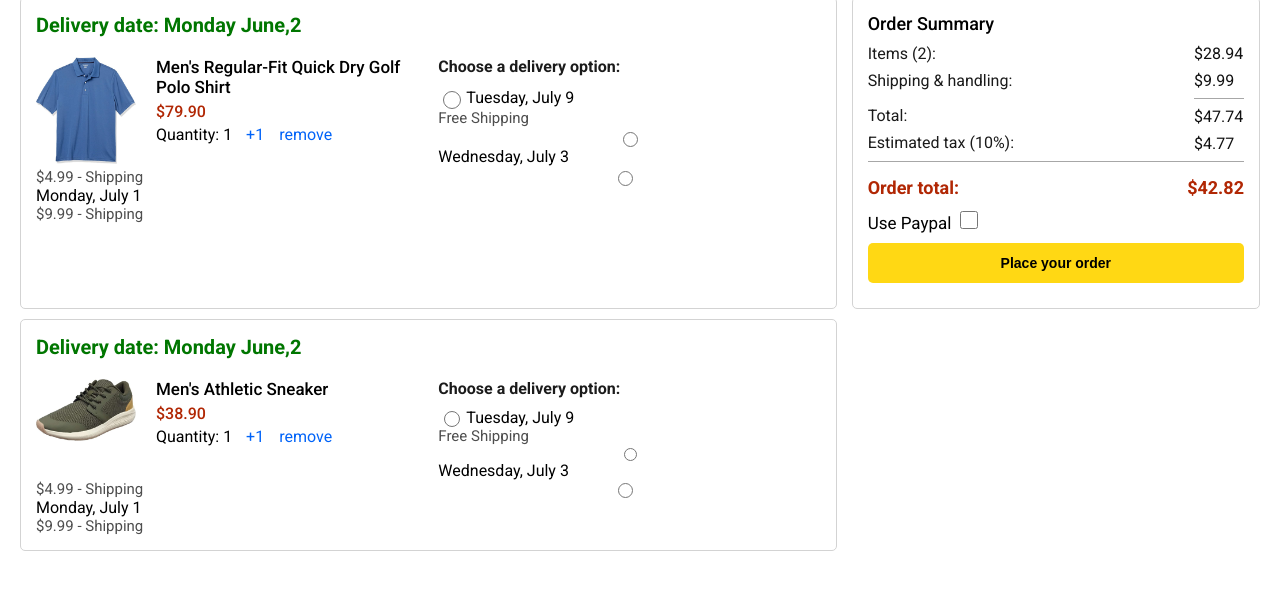
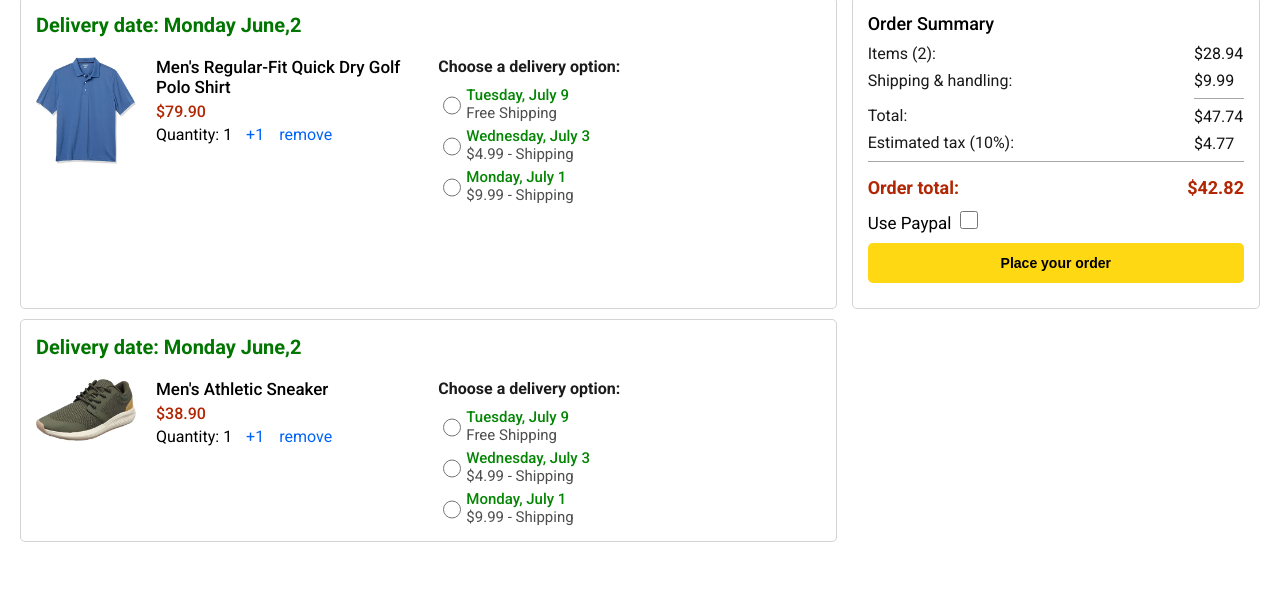
Before and after one commit to Vishal-Bisht/My-Project, a plain HTML site: page checkout.html in a window 1280 px wide. Shown: the part 143-732 px from the top of the page. Drawn offline with Linux system fonts and the light colour scheme.

Commit message:
files url modifications in the codes

```diff
--- a/data/cart_items.js
+++ b/data/cart_items.js
@@ -1,13 +1,15 @@
 export const cart_items = [{
   delivery_date: 'Monday June,2',
-  image: '../images/products/men-golf-polo-t-shirt-blue.jpg',
-  name: "Men's Regular-Fit Quick Dry Golf Polo Shirt",
-  price: 7990,
+  ProductId: 1,
+  ProductImage: '../images/products/men-golf-polo-t-shirt-blue.jpg',
+  ProductName: "Men's Regular-Fit Quick Dry Golf Polo Shirt",
+  ProductPrice: 7990,
   quantity: 1
 },{
   delivery_date: 'Monday June,2',
-  image: '../images/products/men-athletic-shoes-green.jpg',
-  name: "Men's Athletic Sneaker",
-  price: 3890,
+  ProductId: 2,
+  ProductImage: '../images/products/men-athletic-shoes-green.jpg',
+  ProductName: "Men's Athletic Sneaker",
+  ProductPrice: 3890,
   quantity: 1
 }];
--- a/data/products.js
+++ b/data/products.js
@@ -2,7 +2,7 @@ import {generateId} from '../scripts/uniqueId_generator.js';
 
 export const product = [{
   id: generateId(),
-  image: '../images/products/men-golf-polo-t-shirt-blue.jpg',
+  image: 'images/products/men-golf-polo-t-shirt-blue.jpg',
   name: "Men's Regular-Fit Quick Dry Golf Polo Shirt",
   rating: {
     stars: 4.5,
@@ -11,7 +11,7 @@ export const product = [{
   price: 7990
 },{
   id: generateId(),
-  image: '../images/products/men-athletic-shoes-green.jpg',
+  image: 'images/products/men-athletic-shoes-green.jpg',
   name: "Men's Athletic Sneaker",
   rating: {
     stars: 4,
@@ -20,7 +20,7 @@ export const product = [{
   price: 3890
 },{
   id: generateId(),
-  image: '../images/products/black-2-slot-toaster.jpg',
+  image: 'images/products/black-2-slot-toaster.jpg',
   name: '2 Slot Toaster - Black',
   rating: {
     stars: 5,
@@ -29,7 +29,7 @@ export const product = [{
   price: 1899
 },{
   id: generateId(),
-  image: '../images/products/men-cozy-fleece-zip-up-hoodie-red.jpg',
+  image: 'images/products/men-cozy-fleece-zip-up-hoodie-red.jpg',
     name: "Men's Full-Zip Hooded Fleece Sweatshirt",
     rating: {
       stars: 4.5,
@@ -38,7 +38,7 @@ export const product = [{
     price: 2400
   },{
     id: generateId(),
-    image: '../images/products/men-navigator-sunglasses-brown.jpg',
+    image: 'images/products/men-navigator-sunglasses-brown.jpg',
       name: "Men's Navigator Sunglasses Pilot",
       rating: {
         stars: 3.5,
@@ -47,7 +47,7 @@ export const product = [{
       price: 1690
   },{
     id: generateId(),
-    image: '../images/products/adults-plain-cotton-tshirt-2-pack-teal.jpg',
+    image: 'images/products/adults-plain-cotton-tshirt-2-pack-teal.jpg',
       name: 'Adults Plain Cotton T-Shirt-2 Pack',
       rating: {
         stars: 4.5,
@@ -56,7 +56,7 @@ export const product = [{
       price: 799
   },{
     id: generateId(),
-    image: '../images/products/blackout-curtain-set-beige.webp',
+    image: 'images/products/blackout-curtain-set-beige.webp',
       name: 'Blackout Curtains Set 4-Pack - Beige',
       rating: {
         stars: 4.5,
@@ -65,7 +65,7 @@ export const product = [{
       price: 4599
   },{
     id: generateId(),
-    image: '../images/products/athletic-cotton-socks-6-pairs.jpg',
+    image: 'images/products/athletic-cotton-socks-6-pairs.jpg',
       name: 'Black and Grey Atheletic Cotton Socks',
       rating: {
         stars: 4.5,
@@ -74,7 +74,7 @@ export const product = [{
       price: 1090
   },{
     id: generateId(),
-    image: '../images/products/intermediate-composite-basketball.jpg',
+    image: 'images/products/intermediate-composite-basketball.jpg',
       name: 'Intermediate Size Basketball',
       rating: {
         stars: 4,
@@ -83,7 +83,7 @@ export const product = [{
       price: 2095
   },{
     id: generateId(),
-    image: '../images/products/6-piece-white-dinner-plate-set.jpg',
+    image: 'images/products/6-piece-white-dinner-plate-set.jpg',
       name: '6-Piece White Dinner Plate Set',
       rating: {
         stars: 4,
@@ -92,7 +92,7 @@ export const product = [{
       price: 2067
   },{
     id: generateId(),
-    image: '../images/products/6-piece-non-stick-baking-set.webp',
+    image: 'images/products/6-piece-non-stick-baking-set.webp',
       name: '6-Piece Nonstick Carbon Steel Oven Set',
       rating: {
         stars: 4.5,
@@ -101,7 +101,7 @@ export const product = [{
       price: 3499
   },{
     id: generateId(),
-    image: '../images/products/plain-hooded-fleece-sweatshirt-yellow.jpg',
+    image: 'images/products/plain-hooded-fleece-sweatshirt-yellow.jpg',
       name: 'Plain Hooded Fleece Sweatshirt',
       rating: {
         stars: 4.5,
@@ -110,7 +110,7 @@ export const product = [{
       price: 2400
   },{
     id: generateId(),
-    image: '../images/products/luxury-tower-set-6-piece.jpg',
+    image: 'images/products/luxury-tower-set-6-piece.jpg',
       name: 'Luxury Towel Set Graphite Grey 6-Piece',
       rating: {
         stars: 4.5,
@@ -119,7 +119,7 @@ export const product = [{
       price: 3599
   },{
     id: generateId(),
-    image: '../images/products/liquid-laundry-detergent-plain.jpg',
+    image: 'images/products/liquid-laundry-detergent-plain.jpg',
       name: 'Liquid Laundry Detergent, 110 Load',
       rating: {
         stars: 4,
@@ -128,7 +128,7 @@ export const product = [{
       price: 2899
   },{
     id: generateId(),
-    image: '../images/products/knit-athletic-sneakers-gray.jpg',
+    image: 'images/products/knit-athletic-sneakers-gray.jpg',
       name: 'Waterproof Knit Athletic Sneakersfor men',
       rating: {
         stars: 4,
@@ -137,7 +137,7 @@ export const product = [{
       price: 2999
   },{
     id: generateId(),
-    image: '../images/products/women-chiffon-beachwear-coverup-black.jpg',
+    image: 'images/products/women-chiffon-beachwear-coverup-black.jpg',
       name: "Women's Chiffon Beackwear Cover up",
       rating: {
         stars: 4.5,
@@ -146,7 +146,7 @@ export const product = [{
       price: 2099
   },{
     id: generateId(),
-    image: '../images/products/round-sunglasses-black.jpg',
+    image: 'images/products/round-sunglasses-black.jpg',
       name: 'Round Sunglasses',
       rating: {
         stars: 3,
@@ -155,7 +155,7 @@ export const product = [{
       price: 1560
   },{
     id: generateId(),
-    image: '../images/products/women-beach-sandals.jpg',
+    image: 'images/products/women-beach-sandals.jpg',
       name: "Women's Two Strap Buckle Sandals - Tan",
       rating: {
         stars: 3.5,
@@ -164,7 +164,7 @@ export const product = [{
       price: 2499
   },{
     id: generateId(),
-    image: '../images/products/men-slim-fit-summer-shorts-gray.jpg',
+    image: 'images/products/men-slim-fit-summer-shorts-gray.jpg',
       name: "Men's Slim-Fit Summer Shorts",
       rating: {
         stars: 4.5,
@@ -173,7 +173,7 @@ export const product = [{
       price: 1690
   },{
     id: generateId(),
-    image: '../images/products/electric-glass-and-steel-hot-water-kettle.webp',
+    image: 'images/products/electric-glass-and-steel-hot-water-kettle.webp',
       name: 'Electric Glass and Steel Hot Tea Water Kettle',
       rating: {
         stars: 5,
@@ -182,7 +182,7 @@ export const product = [{
       price: 3074
   },{
     id: generateId(),
-    image: '../images/products/facial-tissue-2-ply-18-boxes.jpg',
+    image: 'images/products/facial-tissue-2-ply-18-boxes.jpg',
       name: 'Ultra Soft Tissue 2-Ply - 18 Box',
       rating: {
         stars: 4.5,
@@ -191,7 +191,7 @@ export const product = [{
       price: 2374
   },{
     id: generateId(),
-    image: '../images/products/straw-sunhat.webp',
+    image: 'images/products/straw-sunhat.webp',
       name: 'Straw Lifeguard Sun Hat',
       rating: {
         stars: 4,
@@ -200,7 +200,7 @@ export const product = [{
       price: 2200
   },{
     id: generateId(),
-    image: '../images/products/sky-flower-stud-earrings.webp',
+    image: 'images/products/sky-flower-stud-earrings.webp',
       name: 'Sterling Silver Sky Flower Stud Earrings',
       rating: {
         stars: 4.5,
@@ -209,7 +209,7 @@ export const product = [{
       price: 1799
   },{
     id: generateId(),
-    image: '../images/products/women-stretch-popover-hoodie-black.jpg',
+    image: 'images/products/women-stretch-popover-hoodie-black.jpg',
       name: "Women's Stretch Popover Hoodie",
       rating: {
         stars: 4.5,
@@ -218,7 +218,7 @@ export const product = [{
       price: 1374
     },{
       id: generateId(),
-      image: '../images/products/bathroom-rug.jpg',
+      image: 'images/products/bathroom-rug.jpg',
       name: 'Bathroom Bath Rug Mat 20 X 31 inch - White',
       rating: {
         stars: 4.5,
@@ -227,7 +227,7 @@ export const product = [{
       price: 1250
     },{
       id: generateId(),
-      image: '../images/products/women-knit-ballet-flat-black.jpg',
+      image: 'images/products/women-knit-ballet-flat-black.jpg',
       name: "Women's Knit Ballet Flat",
       rating: {
         stars: 4,
@@ -236,7 +236,7 @@ export const product = [{
       price: 2640
     },{
       id: generateId(),
-      image: '../images/products/trash-can-with-foot-pedal-50-liter.jpg',
+      image: 'images/products/trash-can-with-foot-pedal-50-liter.jpg',
       name: 'Trash Can with Foot Pedal - Brushed Silver',
       rating: {
         stars: 4.5,
@@ -245,7 +245,7 @@ export const product = [{
       price: 8300
     },{
       id: generateId(),
-      image: '../images/products/duvet-cover-set-blue-twin.jpg',
+      image: 'images/products/duvet-cover-set-blue-twin.jpg',
       name: 'Duvet Cover Set with Zipper Closure',
       rating: {
         stars: 4,
@@ -254,7 +254,7 @@ export const product = [{
       price: 2399
     },{
       id: generateId(),
-      image: '../images/products/women-chunky-beanie-gray.webp"',
+      image: 'images/products/women-chunky-beanie-gray.webp"',
       name: "Women's Chunky Cable Beanie - Gray",
       rating: {
         stars: 5,
@@ -263,7 +263,7 @@ export const product = [{
       price: 1250
     },{
       id: generateId(),
-      image: '../images/products/men-chino-pants-beige.jpg',
+      image: 'images/products/men-chino-pants-beige.jpg',
       name:  "Men's Classic-fit Pleated Chino Pants",
       rating: {
         stars: 4.5,
@@ -272,7 +272,7 @@ export const product = [{
       price: 2290
     },{
       id: generateId(),
-      image: '../images/products/non-stick-cooking-set-15-pieces.webp',
+      image: 'images/products/non-stick-cooking-set-15-pieces.webp',
       name: 'Non-Stick Cookware Set, Pots, Pans and sppons and other utensils',
       rating: {
         stars: 4,
@@ -281,7 +281,7 @@ export const product = [{
       price: 6797
     },{
       id: generateId(),
-      image: '../images/products/vanity-mirror-silver.jpg',
+      image: 'images/products/vanity-mirror-silver.jpg',
       name: 'Vanity Mirror with Heavy Base - Chrome',
       rating: {
         stars: 4,
@@ -290,7 +290,7 @@ export const product = [{
       price: 1674
     },{
       id: generateId(),
-      image: '../images/products/women-french-terry-fleece-jogger-camo.jpg',
+      image: 'images/products/women-french-terry-fleece-jogger-camo.jpg',
       name: "Women's Fleece Jogger Sweatpant",
       rating: {
         stars: 4.5,
@@ -299,7 +299,7 @@ export const product = [{
       price: 2400
     },{
       id: generateId(),
-      image: '../images/products/double-elongated-twist-french-wire-earrings.webp',
+      image: 'images/products/double-elongated-twist-french-wire-earrings.webp',
       name: 'Double Oval Twist French Wire Earrings golden',
       rating: {
         stars: 4.5,
@@ -308,7 +308,7 @@ export const product = [{
       price: 2400
     },{
       id: generateId(),
-      image: '../images/products/round-airtight-food-storage-containers.jpg',
+      image: 'images/products/round-airtight-food-storage-containers.jpg',
       name: 'Round Airtight Food Storage Containers - 4 piece set',
       rating: {
         stars: 4,
@@ -317,7 +317,7 @@ export const product = [{
       price: 2899
     },{
       id: generateId(),
-      image: '../images/products/coffeemaker-with-glass-carafe-black.jpg',
+      image: 'images/products/coffeemaker-with-glass-carafe-black.jpg',
       name: 'Coffeemaker With Glass Carafe and black jug',
       rating: {
         stars: 4.5,
@@ -326,7 +326,7 @@ export const product = [{
       price: 2250
     },{
       id: generateId(),
-      image: '../images/products/blackout-curtains-black.jpg',
+      image: 'images/products/blackout-curtains-black.jpg',
       name: 'Blackout Curtain Set 42 X 84-inck - Black, Same',
       rating: {
         stars: 4.5,
@@ -335,7 +335,7 @@ export const product = [{
       price: 3099
     },{
       id: generateId(),
-      image: '../images/products/cotton-bath-towels-teal.webp',
+      image: 'images/products/cotton-bath-towels-teal.webp',
       name: '100% Cotton Bath Towels - 2 Pack, Light Blue',
       rating: {
         stars: 4.5,
@@ -344,7 +344,7 @@ export const product = [{
       price: 2110
     },{
       id: generateId(),
-      image: '../images/products/knit-athletic-sneakers-pink.webp',
+      image: 'images/products/knit-athletic-sneakers-pink.webp',
       name: 'Waterproof Knit Athletic Sneakers pink',
       rating: {
         stars: 4,
@@ -353,7 +353,7 @@ export const product = [{
       price: 3374
     },{
       id: generateId(),
-      image: '../images/products/countertop-blender-64-oz.jpg',
+      image: 'images/products/countertop-blender-64-oz.jpg',
       name: 'Countertop Blender - 64oz, 1400 Watts',
       rating: {
         stars: 4,
@@ -362,7 +362,7 @@ export const product = [{
       price: 10747
     },{
       id: generateId(),
-      image: '../images/products/floral-mixing-bowl-set.jpg',
+      image: 'images/products/floral-mixing-bowl-set.jpg',
       name: '10-Piece Mixing Bowl Set with Lids - Floral',
       rating: {
         stars: 5,
@@ -371,7 +371,7 @@ export const product = [{
       price: 3899
     },{
       id: generateId(),
-      image: '../images/products/kitchen-paper-towels-30-pack.jpg',
+      image: 'images/products/kitchen-paper-towels-30-pack.jpg',
       name: '2-Ply Kitchen Paper Towels - 30 Pack',
       rating: {
         stars: 4.5,
@@ -380,7 +380,7 @@ export const product = [{
       price: 5799
     },{
       id: generateId(),
-      image: '../images/products/backpack.jpg',
+      image: 'images/products/backpack.jpg',
       name: 'Casual Backpack 28L, 2 Main Compartments, Bottle Pocket, Front Pocket, Padded Shoulder Strap',
       rating: {
         stars: 4.5,
--- a/scripts/checkout.js
+++ b/scripts/checkout.js
@@ -12,27 +12,29 @@ cart_items.forEach((cart_items)=>{
         <div class="cart_items">
           <div class="product-img-and-info-container">
           <div class="product-img-container">
-            <img class="product_img" src="${cart_items.image}">
+            <img class="product_img" src="${cart_items.ProductImage}">
           </div>
           <div class="product-info">
-            <div class="product_name">${cart_items.name}</div>
-            <div class="price">$${formatCurrency(cart_items.price)}</div>
+            <div class="product_name">${cart_items.ProductName}</div>
+            <div class="price">$${formatCurrency(cart_items.ProductPrice)}</div>
             <div class="quantity">Quantity: ${cart_items.quantity} <span class="btn add">+1</span><span class="btn remove">remove</span> </div>
           </div>
           </div>
           <div class="delivery-option">
             <div class="delivery_header">Choose a delivery option:</div>
             <div class="option-grid">
-            <input class = "btn" type="radio"
-             name="${product.id}-date checked><label>
+            <input class = "btn" type="radio" name="date">
+             <label>
               <div class="option day_date">Tuesday, July 9</div>
               <div class="option shipping_charge">Free Shipping</div>
             </label>
-            <input class = "btn" type="radio" name="${product.id}-date><label>
+            <input class = "btn" type="radio" name="date">
+            <label>
               <div class="option day_date">Wednesday, July 3</div>
               <div class="option shipping_charge">$4.99 - Shipping</div>
             </label>
-            <input class = "btn" type="radio" name="${product.id}-date><label>
+            <input class = "btn" type="radio" name="date">
+            <label>
               <div class="option day_date">Monday, July 1</div>
               <div class="option shipping_charge">$9.99 - Shipping</div>
             </label>
```
Also changed, not shown: index.html (+2 -2 lines).
